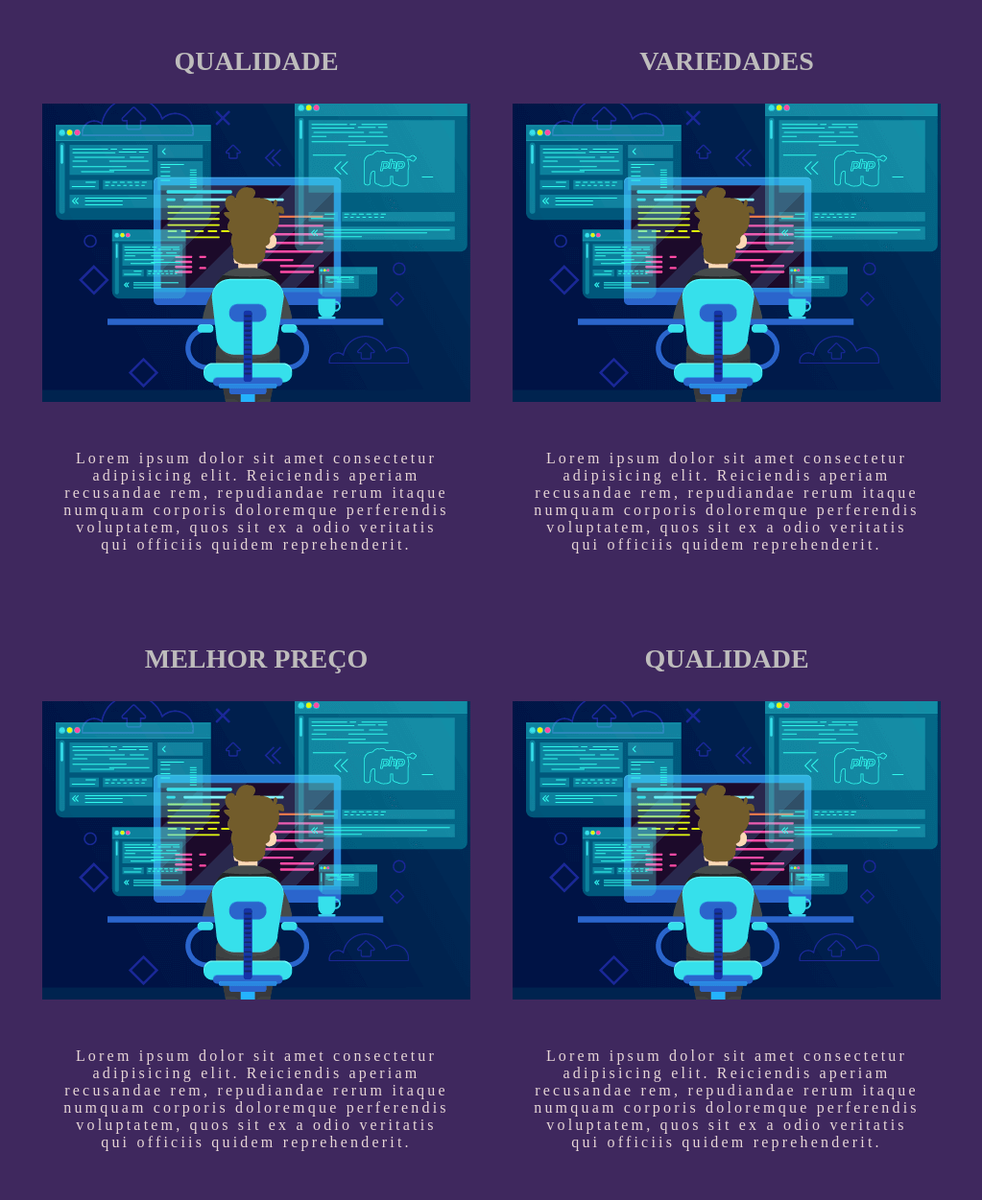
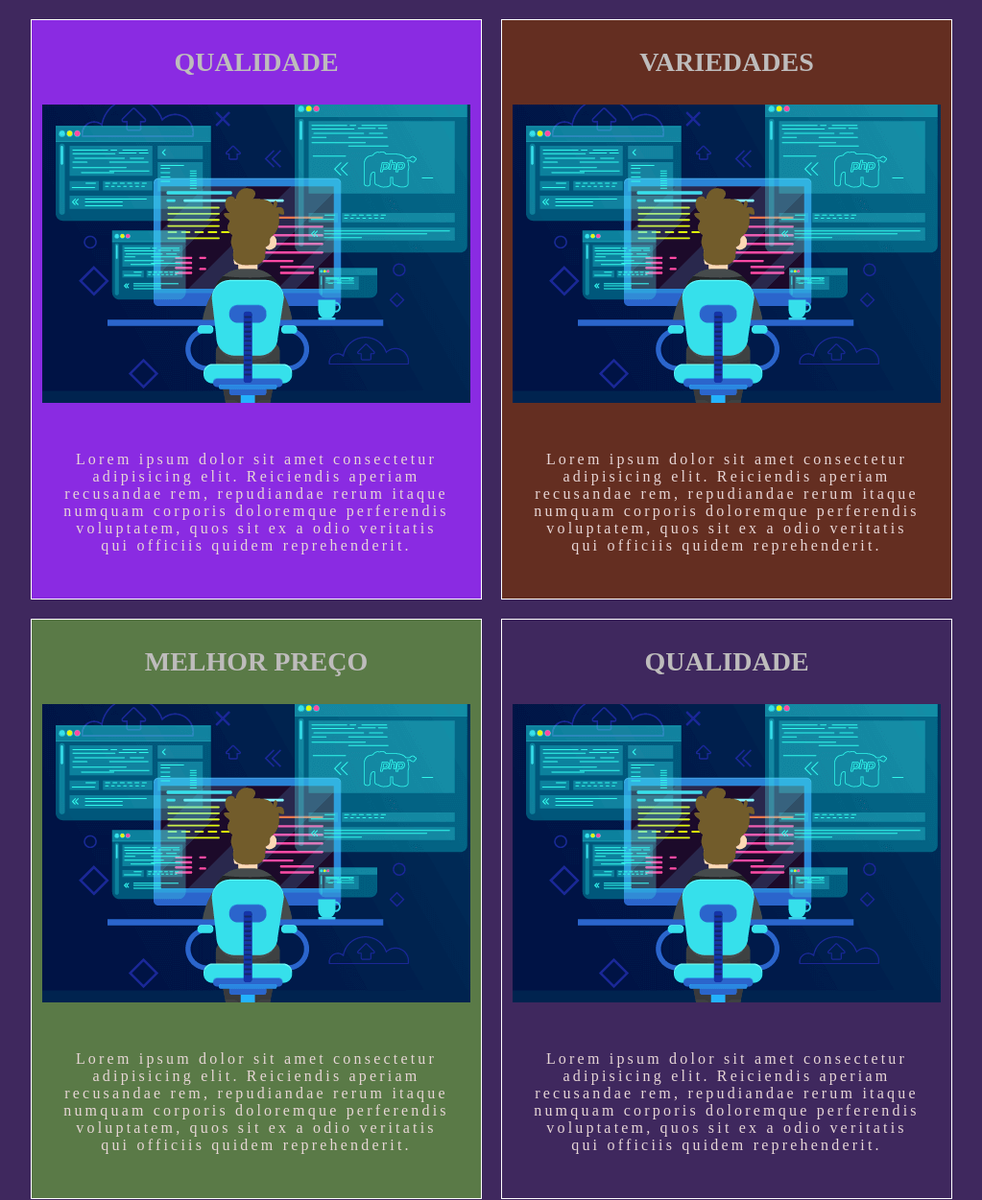
Before and after one commit to devalbertomoiseis/Proz, a plain HTML site: page 08-Modulo/index.html in a window 1280 px wide. Shown: the part 64-1315 px from the top of the page at 96% size, without its empty margins (128-1151 px from the left). Drawn offline with Linux system fonts and the light colour scheme.

Commit message:
Atualizar Dados de Responsividade !

```diff
--- a/08-Modulo/assets/css/style.css
+++ b/08-Modulo/assets/css/style.css
@@ -19,6 +19,7 @@ main div h1 {
   display: flex;
   justify-content: space-between;
   flex-wrap: wrap;
+
   text-align: center;
   gap: 20px;
 }
@@ -34,8 +35,19 @@ main div h1 {
 .section-article {
   flex: 1;
   gap: 5px;
+  border: 1px solid #fff;
+}
+.section-article-cor1 {
+  background-color: blueviolet;
 }
 
+.section-article-cor2 {
+  background-color: rgb(100, 46, 33);
+}
+
+.section-article-cor3 {
+  background-color: rgba(125, 226, 43, 0.438);
+}
 .section-article h3 {
   font-size: 28px;
   text-transform: uppercase;
--- a/08-Modulo/index.html
+++ b/08-Modulo/index.html
@@ -16,7 +16,7 @@
       <section class="section-container">
         <!-- PAI DOS 3 FILHOS -->
         <!-- FILHO 01 -->
-        <div class="section-article">
+        <div class="section-article section-article-cor1">
           <h3>Qualidade</h3>
           <img src="./assets/imagens/Screenshot.png" alt=" Imagem aleatoria" />
           <p>
@@ -28,7 +28,7 @@
         </div>
 
         <!-- FILHO 02 -->
-        <div class="section-article">
+        <div class="section-article section-article-cor2">
           <h3>Variedades</h3>
           <img src="./assets/imagens/Screenshot.png" alt=" Imagem aleatoria" />
           <p>
@@ -40,7 +40,7 @@
         </div>
 
         <!-- FILHO 03 -->
-        <div class="section-article">
+        <div class="section-article section-article-cor3">
           <h3>Melhor Preço</h3>
           <img src="./assets/imagens/Screenshot.png" alt=" Imagem aleatoria" />
           <p>
@@ -120,6 +120,5 @@
         </div>
       </section>
     </main>
-
   </body>
 </html>
```
